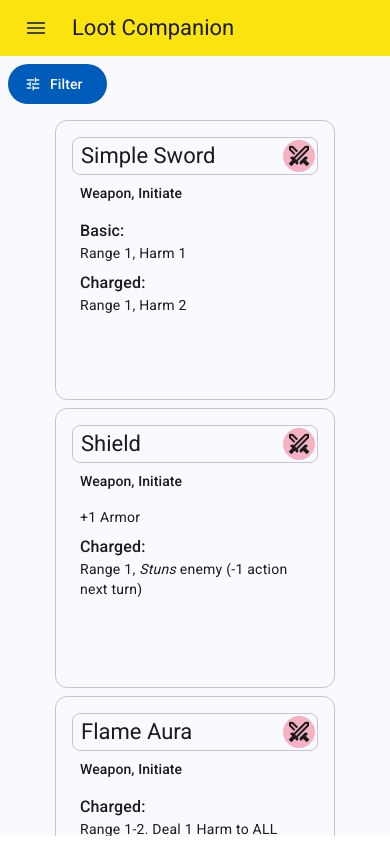
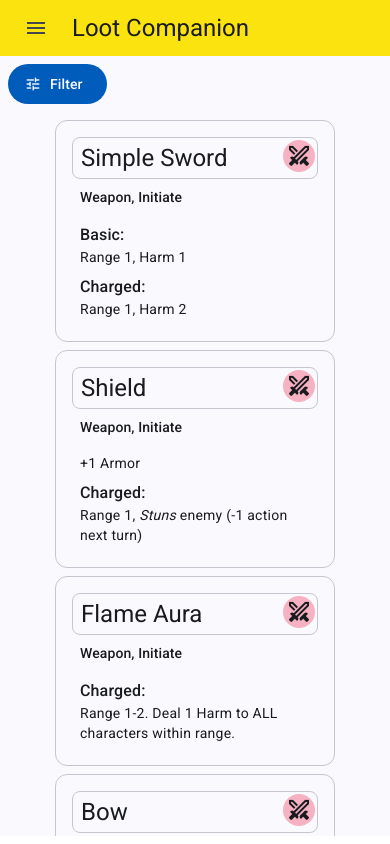
Before and after one commit to johndu9/loot-companion, an Angular app: page /browse in a window 390 px wide. Built offline with nearby package versions, Linux system fonts and the light colour scheme.

Commit message:
Minor typography changes, remove min-height from cards for mobile, remove filter autofocus

```diff
--- a/src/app/app.component.html
+++ b/src/app/app.component.html
@@ -2,7 +2,7 @@
   <button mat-icon-button>
     <mat-icon class="material-symbols-outlined">menu</mat-icon>
   </button>
-  <span>Loot Companion</span>
+  <span class="toolbar-title mat-headline-small">Loot Companion</span>
 </mat-toolbar>
 <div class="app-content">
   <router-outlet />
--- a/src/app/app.component.scss
+++ b/src/app/app.component.scss
@@ -12,3 +12,7 @@
     overflow-y: auto;
   }
 }
+
+.toolbar-title {
+  margin: 0;
+}
--- a/src/app/loot-card.component.html
+++ b/src/app/loot-card.component.html
@@ -1,7 +1,7 @@
 <mat-card class="loot-card" [class.loot-drained]="hasCharged && !isCharged" appearance="outlined">
   <mat-card-header>
     <mat-card-title>
-      <span class="loot-name">{{loot.name}}</span>
+      <span class="loot-name mat-headline-small">{{loot.name}}</span>
       <mat-icon class="material-symbols-outlined" [ngClass]="typeToClass(loot.type)">{{typeToIcon(loot.type)}}</mat-icon></mat-card-title>
     <mat-card-subtitle>
       <span class="loot-subtitle-text mat-title-small">{{cardTraits}}</span>
--- a/src/app/loot-card.component.scss
+++ b/src/app/loot-card.component.scss
@@ -2,7 +2,10 @@ $card-w: 280px;
 
 .loot-card {
   width: $card-w;
-  min-height: $card-w;
+
+  @media(min-width: 768px) {
+    min-height: $card-w;
+  }
 
   &.loot-drained {
     background: repeating-linear-gradient(
@@ -28,6 +31,7 @@ $card-w: 280px;
     span.loot-name {
       padding: 4px 8px 4px 8px !important;
       max-width: calc($card-w - 36px - 50px);
+      margin-bottom: 0;
     }
 
     mat-icon {
--- a/src/app/loot-list.component.html
+++ b/src/app/loot-list.component.html
@@ -1,5 +1,5 @@
 <mat-drawer-container class="example-container" hasBackdrop="false">
-  <mat-drawer #drawer mode="push" (openedStart)="onFilterOpened(true)" (closedStart)="onFilterOpened(false)">
+  <mat-drawer #drawer mode="push" (openedStart)="onFilterOpened(true)" (closedStart)="onFilterOpened(false)" autoFocus="false">
     @if (canFilter) {
       <div class="filter-drawer">
         <div class="loot-filter">
--- a/src/app/player.component.html
+++ b/src/app/player.component.html
@@ -1,7 +1,7 @@
 @if (player) {
   <div class="player">
     <div class="player-info">
-      <span class="player-name mat-headline-medium">{{player.name}}</span>
+      <span class="player-name mat-headline-small">{{player.name}}</span>
       <div class="player-stats">
         @for (s of statTypes; track $index) {
           <div class="player-stat">
```
